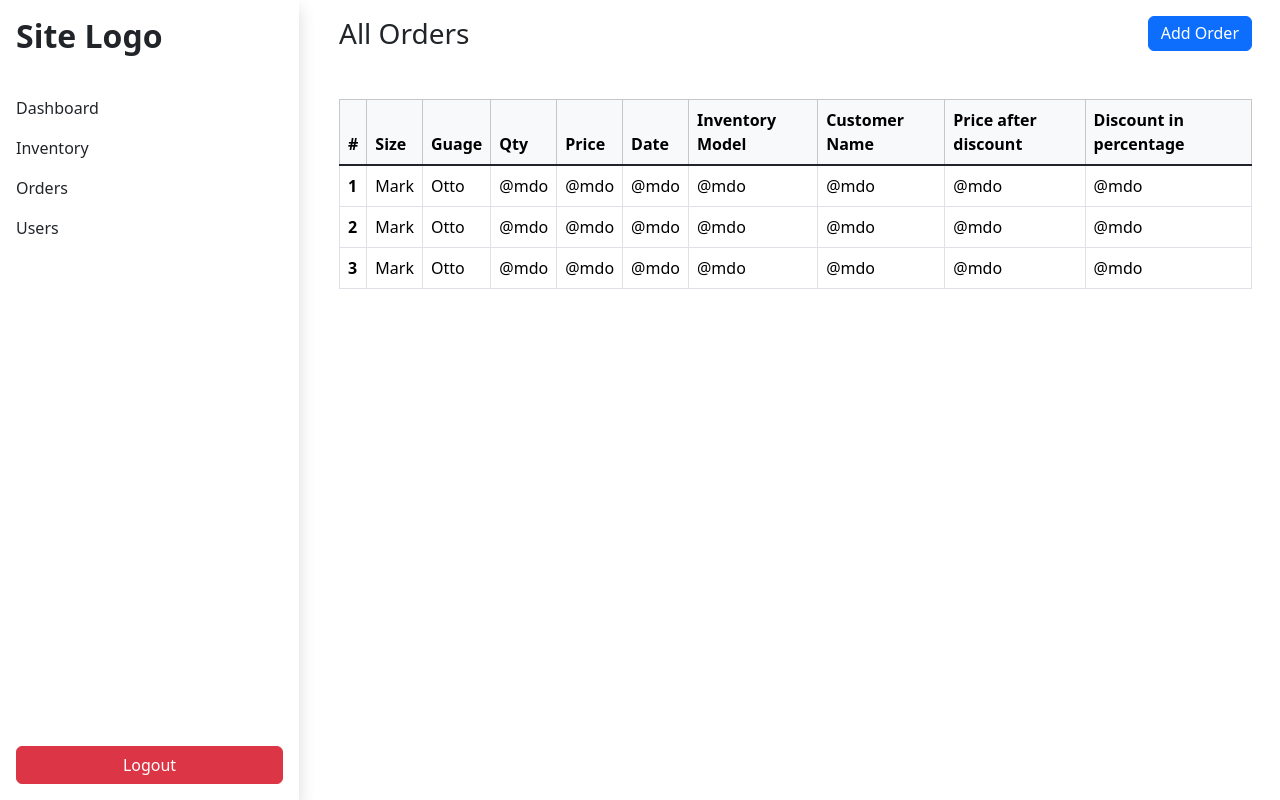
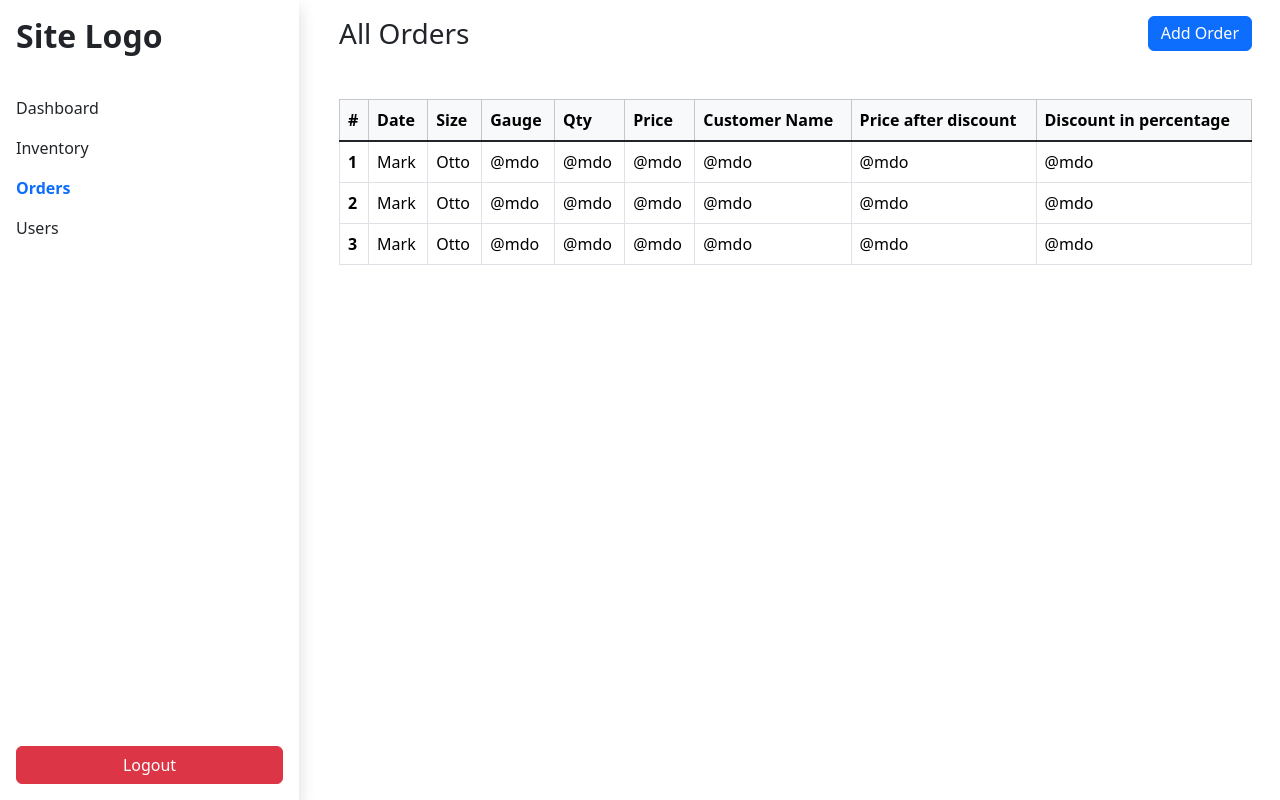
Before and after one commit to FarzamN/BahaudinAndSonsPOS, a React (Vite) app in the folder client/: page /Orders in a window 1280 px wide. Built offline with nearby package versions, Linux system fonts and the light colour scheme.

Commit message:
change in table and fields

```diff
--- a/client/src/Components/Sidebar.jsx
+++ b/client/src/Components/Sidebar.jsx
@@ -1,5 +1,6 @@
 import React from 'react'
-import { Link, useNavigate } from "react-router-dom";
+import { NavLink, useNavigate } from "react-router-dom";
+import '../Components/SidebarStyle.css'
 
 export default function Sidebar() {
   const navigate = useNavigate();
@@ -7,7 +8,6 @@ export default function Sidebar() {
   const handleLogout = () => {
     localStorage.removeItem("token");
     sessionStorage.clear();
-
     navigate("/Login");
   };
 
@@ -17,10 +17,38 @@ export default function Sidebar() {
         <h1 className='fs-2 fw-semibold lh-sm'>Site Logo</h1>
       </div>
       <ul className='navbar-nav'>
-        <li className='nav-item'><Link to="/dashboard" className='nav-link'>Dashboard</Link></li>
-        <li className='nav-item'><Link to="/Inventories" className='nav-link'>Inventory</Link></li>
-        <li className='nav-item'><Link to="/Orders" className='nav-link'>Orders</Link></li>
-        <li className='nav-item'><Link to="/Users" className='nav-link'>Users</Link></li>
+        <li className='nav-item'>
+          <NavLink
+            to="/dashboard"
+            className={({ isActive }) => `nav-link ${isActive ? "active" : ""}`}
+          >
+            Dashboard
+          </NavLink>
+        </li>
+        <li className='nav-item'>
+          <NavLink
+            to="/Inventories"
+            className={({ isActive }) => `nav-link ${isActive ? "active" : ""}`}
+          >
+            Inventory
+          </NavLink>
+        </li>
+        <li className='nav-item'>
+          <NavLink
+            to="/Orders"
+            className={({ isActive }) => `nav-link ${isActive ? "active" : ""}`}
+          >
+            Orders
+          </NavLink>
+        </li>
+        <li className='nav-item'>
+          <NavLink
+            to="/Users"
+            className={({ isActive }) => `nav-link ${isActive ? "active" : ""}`}
+          >
+            Users
+          </NavLink>
+        </li>
       </ul>
       <div className='d-block mt-auto'>
         <button
--- /dev/null
+++ b/client/src/Components/SidebarStyle.css
@@ -0,0 +1,4 @@
+.nav-link.active{
+    color: #0d6efd !important;
+    font-weight: 600;
+}
--- a/client/src/pages/AddInventory.jsx
+++ b/client/src/pages/AddInventory.jsx
@@ -11,33 +11,28 @@ export default function AddInventory() {
       <h2 className='fs-3 fw-medium lh-sm'>Add Inventory</h2>
       <div className="row mt-5">
         <div className="col-lg-6 mb-3">
+          <label for="date" className="form-label fs-5 fw-semibold">Date</label>
+          <input type="date" className="form-control form-control-lg fs-6 fw-normal" id="date" />
+        </div>
+        <div className="col-lg-6 mb-3">
           <label for="size" className="form-label fs-5 fw-semibold">Size</label>
           <input type="text" className="form-control form-control-lg fs-6 fw-normal" id="size" />
         </div>
         <div className="col-lg-6 mb-3">
-          <label for="guage" className="form-label fs-5 fw-semibold">Guage</label>
-          <select class="form-select form-select-lg fs-6 fw-normal" id='guage'>
-            <option selected>Open this select menu</option>
-            <option value="1">One</option>
-            <option value="2">Two</option>
-            <option value="3">Three</option>
-          </select>
+          <label for="gauge" className="form-label fs-5 fw-semibold">Gauge</label>
+          <input type="text" className="form-control form-control-lg fs-6 fw-normal" id="gauge" />
         </div>
         <div className="col-lg-6 mb-3">
           <label for="qty" className="form-label fs-5 fw-semibold">Quantity</label>
           <input type="number" className="form-control form-control-lg fs-6 fw-normal" id="qty" />
         </div>
         <div className="col-lg-6 mb-3">
-          <label for="price" className="form-label fs-5 fw-semibold">Price</label>
+          <label for="price" className="form-label fs-5 fw-semibold">Price per units</label>
           <input type="number" className="form-control form-control-lg fs-6 fw-normal" id="price" />
         </div>
         <div className="col-lg-6 mb-3">
           <label for="merchant_name" className="form-label fs-5 fw-semibold">Merchant name</label>
           <input type="text" className="form-control form-control-lg fs-6 fw-normal" id="merchant_name" />
-        </div>
-        <div className="col-lg-6 mb-3">
-          <label for="date" className="form-label fs-5 fw-semibold">Date</label>
-          <input type="date" className="form-control form-control-lg fs-6 fw-normal" id="date" />
         </div>
         <div className="mb-3">
           <input type="submit" className='btn btn-lg btn-primary' value='Submit' />
--- a/client/src/pages/AddOrder.jsx
+++ b/client/src/pages/AddOrder.jsx
@@ -10,13 +10,17 @@ export default function AddOrder() {
     <section className='add-order p-3'>
       <h2 className='fs-3 fw-medium lh-sm'>Add Order</h2>
       <div className="row mt-5">
+        <div className="col-lg-4 mb-3">
+          <label for="date" className="form-label fs-5 fw-semibold">Date</label>
+          <input type="date" className="form-control form-control-lg fs-6 fw-normal" id="date" />
+        </div>
         <div className="col-lg-6 mb-3">
           <label for="size" className="form-label fs-5 fw-semibold">Size</label>
           <input type="text" className="form-control form-control-lg fs-6 fw-normal" id="size" />
         </div>
         <div className="col-lg-6 mb-3">
-          <label for="guage" className="form-label fs-5 fw-semibold">Guage</label>
-          <select class="form-select form-select-lg fs-6 fw-normal" id='guage'>
+          <label for="gauge" className="form-label fs-5 fw-semibold">Gauge</label>
+          <select class="form-select form-select-lg fs-6 fw-normal" id='gauge'>
             <option selected>Open this select menu</option>
             <option value="1">One</option>
             <option value="2">Two</option>
@@ -31,21 +35,9 @@ export default function AddOrder() {
           <label for="price" className="form-label fs-5 fw-semibold">Price</label>
           <input type="number" className="form-control form-control-lg fs-6 fw-normal" id="price" />
         </div>
-        <div className="col-lg-4 mb-3">
-          <label for="date" className="form-label fs-5 fw-semibold">Date</label>
-          <input type="date" className="form-control form-control-lg fs-6 fw-normal" id="date" />
-        </div>
-        <div className="col-lg-6 mb-3">
-          <label for="inventory-model" className="form-label fs-5 fw-semibold">Inventory Model</label>
-          <input type="text" className="form-control form-control-lg fs-6 fw-normal" id="inventory-model" />
-        </div>
         <div className="col-lg-6 mb-3">
           <label for="customer_name" className="form-label fs-5 fw-semibold">Customer Name</label>
           <input type="text" className="form-control form-control-lg fs-6 fw-normal" id="customer_name" />
-        </div>
-        <div className="col-lg-6 mb-3">
-          <label for="total_price" className="form-label fs-5 fw-semibold">Total price after discount</label>
-          <input type="number" className="form-control form-control-lg fs-6 fw-normal" id="customer_name" />
         </div>
         <div className="col-lg-6 mb-3">
           <label for="discount_percentage" className="form-label fs-5 fw-semibold">Discount in percentage</label>
--- a/client/src/pages/Inventories.jsx
+++ b/client/src/pages/Inventories.jsx
@@ -17,11 +17,11 @@ export default function Inventories() {
                 <thead class="table-light">
                     <tr>
                         <th scope="col">#</th>
+                        <th scope="col">Date</th>
                         <th scope="col">Size</th>
-                        <th scope="col">Guage</th>
+                        <th scope="col">Gauge</th>
                         <th scope="col">Qty</th>
-                        <th scope="col">Price</th>
-                        <th scope="col">Date</th>
+                        <th scope="col">Price per unit</th>
                         <th scope="col">Merchant Name</th>
                     </tr>
                 </thead>
--- a/client/src/pages/Orders.jsx
+++ b/client/src/pages/Orders.jsx
@@ -17,12 +17,11 @@ export default function Orders() {
                 <thead class="table-light">
                     <tr>
                         <th scope="col">#</th>
+                        <th scope="col">Date</th>
                         <th scope="col">Size</th>
-                        <th scope="col">Guage</th>
+                        <th scope="col">Gauge</th>
                         <th scope="col">Qty</th>
                         <th scope="col">Price</th>
-                        <th scope="col">Date</th>
-                        <th scope="col">Inventory Model</th>
                         <th scope="col">Customer Name</th>
                         <th scope="col">Price after discount</th>
                         <th scope="col">Discount in percentage</th>
@@ -33,7 +32,6 @@ export default function Orders() {
                         <th scope="row">1</th>
                         <td>Mark</td>
                         <td>Otto</td>
-                        <td>@mdo</td>
                         <td>@mdo</td>
                         <td>@mdo</td>
                         <td>@mdo</td>
@@ -51,13 +49,11 @@ export default function Orders() {
                         <td>@mdo</td>
                         <td>@mdo</td>
                         <td>@mdo</td>
-                        <td>@mdo</td>
                     </tr>
                     <tr>
                         <th scope="row">3</th>
                         <td>Mark</td>
                         <td>Otto</td>
-                        <td>@mdo</td>
                         <td>@mdo</td>
                         <td>@mdo</td>
                         <td>@mdo</td>
```
